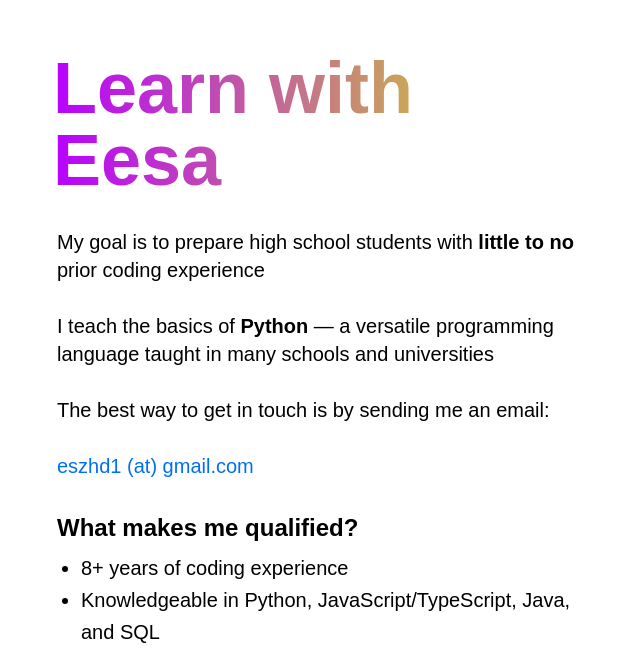
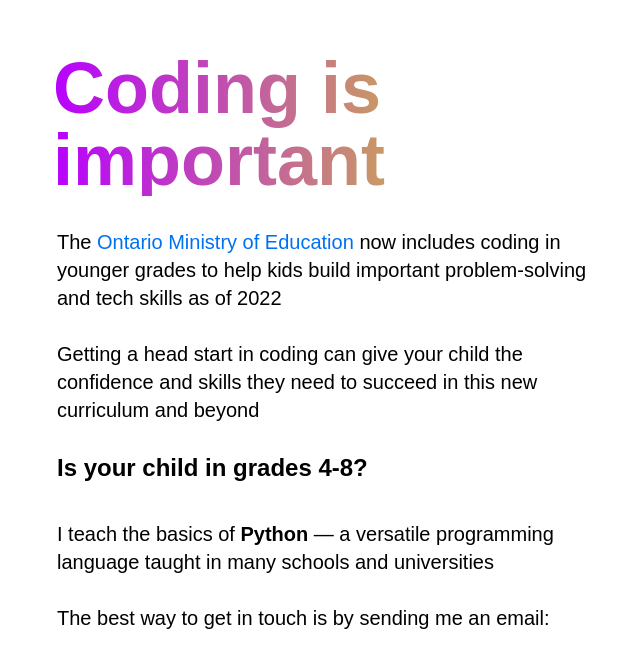
Before and after one commit to eesazahed/sensenow, a Next.js app: page / in a window 1280 px wide. Shown: the part 140-794 px from the top of the page, without its empty margins (315-955 px from the left). Built offline with nearby package versions, Linux system fonts and the light colour scheme; no server answers.

Commit message:
edit site, change title

```diff
--- a/pages/index.tsx
+++ b/pages/index.tsx
@@ -23,13 +23,30 @@ const Home: NextPage = () => {
       </Head>
       <main className="px-8 md:w-1/2 mx-auto my-48 md:text-xl">
         <h1 className="my-8 text-4xl md:text-7xl font-bold bg-gradient-to-r from-[#b800ff] to-[#d4fc00] bg-clip-text text-transparent">
-          Learn with Eesa
+          Coding is important
         </h1>
         <div className="m-1">
           <section className="mb-8">
             <p>
-              My goal is to prepare high school students with{" "}
-              <b>little to no</b> prior coding experience
+              The{" "}
+              <a
+                href="https://www.dcp.edu.gov.on.ca/en/curriculum/science-technology"
+                target="_blank"
+                rel="noreferrer"
+              >
+                Ontario Ministry of Education
+              </a>{" "}
+              now includes coding in younger grades to help kids build important
+              problem-solving and tech skills as of 2022
+            </p>
+            <br />
+            <p>
+              Getting a head start in coding can give your child the confidence
+              and skills they need to succeed in this new curriculum and beyond
+            </p>
+            <br />
+            <p className="font-bold text-2xl mb-2">
+              Is your child in grades 4-8?
             </p>
             <br />
             <p>
```
